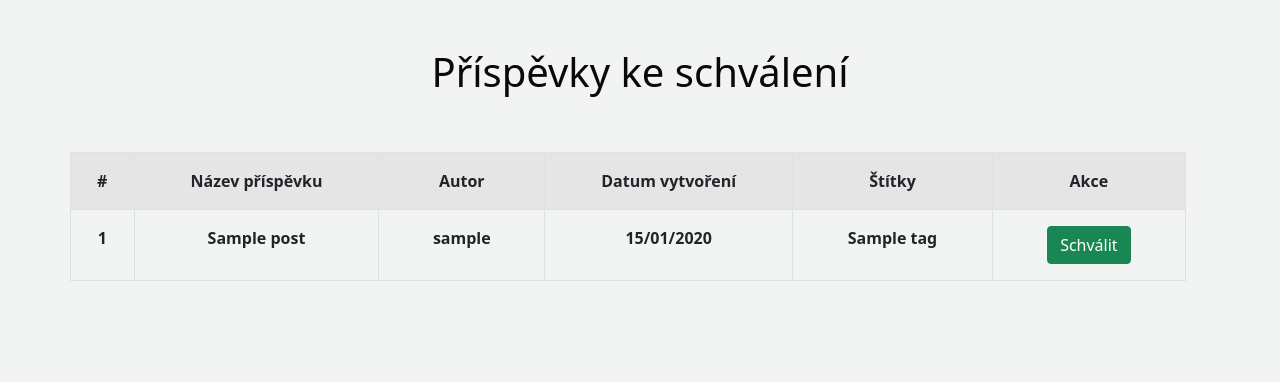
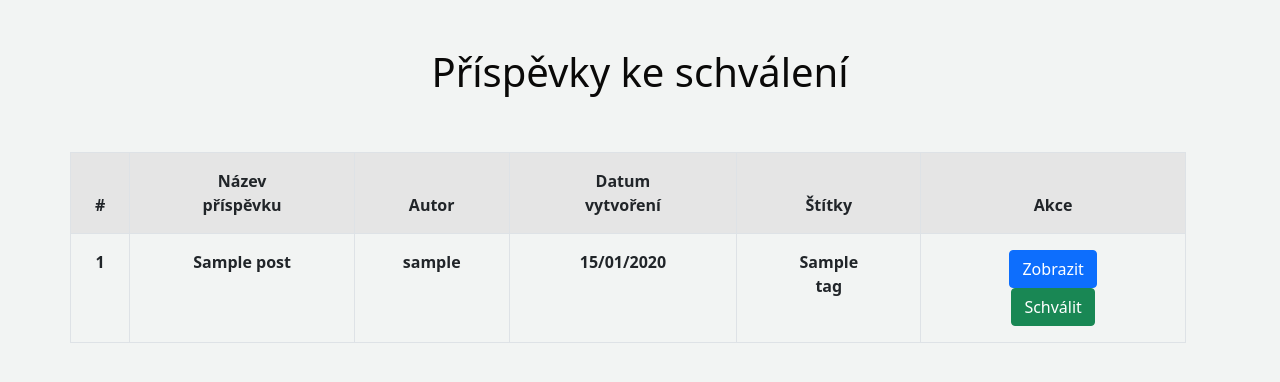
Before and after one commit to Michael86868/BLOG-Symfony, a Symfony app: template templates/approval/index.html.twig in a window 1280 px wide. Shown: the part 78-460 px from the top of the page. Run offline with Twig, Linux system fonts and the light colour scheme; the template is opened without the code that fills it: most values are stand-ins (such as "Sample title", 1, 10 or a date in 2020); some libraries are stand-ins or nearby versions.

Commit message:
Added possibility view post for approval

```diff
--- a/templates/approval/index.html.twig
+++ b/templates/approval/index.html.twig
@@ -28,7 +28,10 @@
                                         <td class="p-3 px-5 fw-bolder">{{ post.author.username }}</td>
                                         <td class="p-3 px-5 fw-bolder">{{ post.createdAt|date("d/m/Y") }}</td>
                                         <td class="p-3 px-5 fw-bolder">{% for tag in post.tags %} {{ tag }}{% endfor %}</td>
-                                        <td class="p-3 px-5 fw-bolder"><a class="btn btn-success" href="{{ path('approval_post', {'post': post.id}) }}">Schválit</a></td>
+                                        <td class="p-3 px-5 fw-bolder">
+                                            <a class="btn btn-primary" href="{{ path('approval_view_post', {'post': post.id}) }}">Zobrazit</a>
+                                            <a class="btn btn-success" href="{{ path('approval_post', {'post': post.id}) }}">Schválit</a>
+                                        </td>
                                     </tr>
                                 {% else %}
                                     <tr class="text-center">
```
